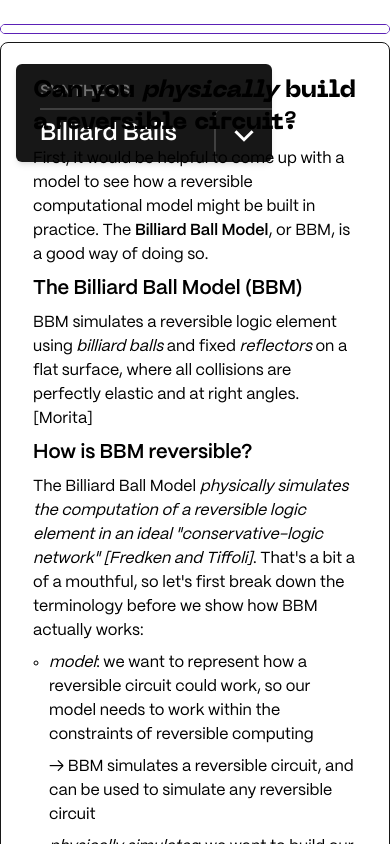
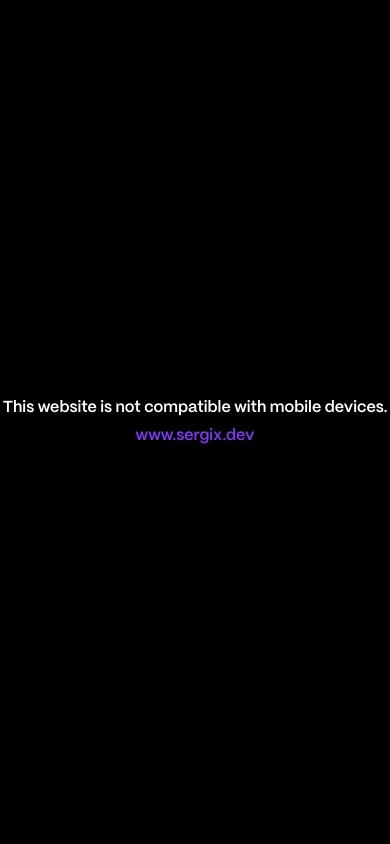
Before and after one commit to Sergix/cps499-reversible-computing, a Nuxt app: page /bbm in a window 390 px wide. Shown: the top 844 px of the page. Built offline with nearby package versions, Linux system fonts and the light colour scheme; a web font is replaced by a local one.

Commit message:
add: hide on mobile

```diff
--- a/components/Lesson.vue
+++ b/components/Lesson.vue
@@ -1,7 +1,7 @@
 <template>
   <div>
-    <main class="relative flex flex-col justify-center align-middle min-h-screen py-4">
-      <progress ref="lessonprogress" class="w-full mt-2 rounded-full" :value="current_section - 1" :max="numSections"> {{ current_section }} / {{ numSections }} </progress>
+    <main class="z-0 relative flex flex-col justify-center align-middle min-h-screen py-4">
+      <progress ref="lessonprogress" class="w-full mt-2 rounded-full -z-10" :value="current_section - 1" :max="numSections"> {{ current_section }} / {{ numSections }} </progress>
       <section v-show="current_section <= numSections" id="lesson-content-section" ref="lessonsection" class="border border-neutral-900 rounded-lg p-8 my-2">
         <slot :name="current_section" :next="next"/>
       </section>
--- a/layouts/default.vue
+++ b/layouts/default.vue
@@ -1,3 +1,31 @@
 <template>
-    <Nuxt />
+    <div>
+        <div v-if="mobile" class="absolute top-0 left-0 bg-black w-screen h-screen z-50 text-white text-center flex flex-col">
+            <div class="my-auto">
+                <h4 class="font-sans font-semibold mb-1">This website is not compatible with mobile devices.</h4>
+                <a href="https://sergix.dev" class=" text-violet-600 font-semibold">www.sergix.dev</a>
+            </div>
+        </div>
+        <Nuxt v-else />
+    </div>
 </template>
+
+<script>
+export default {
+    data() {
+        return {
+            mobile: false
+        }
+    },
+    mounted() {
+        window.onload = window.onresize = (e) => {
+            console.log(window.innerHeight, window.innerWidth)
+            if (window.innerHeight < 640 || window.innerWidth < 1200 ) {
+                this.mobile = true
+            } else {
+                this.mobile = false
+            }
+        }
+    }
+}
+</script>
--- a/layouts/tutorial.vue
+++ b/layouts/tutorial.vue
@@ -1,7 +1,14 @@
 <template>
     <div>
+        <div v-if="mobile" class="absolute top-0 left-0 bg-black w-screen h-screen z-50 text-white text-center flex flex-col">
+            <div class="my-auto">
+                <h4 class="font-sans font-semibold mb-1">This website is not compatible with mobile devices.</h4>
+                <a href="https://sergix.dev" class=" text-violet-600 font-semibold">www.sergix.dev</a>
+            </div>
+        </div>
+        <div v-else>
             <!-- toolbar -->
-        <aside id="toolbar" class="bg-neutral-900 pl-6 pt-4 mt-16 shadow-md rounded-md ml-4 fixed">
+            <aside id="toolbar" class="bg-neutral-900 pl-6 pt-4 mt-16 shadow-md rounded-md ml-4 fixed z-10">
                 <h1 class="uppercase text-neutral-500 font-semibold cursor-pointer" @click="select_section_toggle">{{ sectionTitle }}</h1>
                 <div class="flex flex-row border-t-2 border-neutral-700 mt-1">
                     <h2 class="text-white text-2xl font-semibold flex-grow pt-2 pb-3">{{ lessonTitle }}</h2>
@@ -25,7 +32,7 @@
             </aside>
             <!-- section select -->
             <transition name="fade">
-            <ul v-if="select_section_toggled" class="list-none text-white z-20 absolute mt-16 pt-4 pl-10" @click="select_section_toggled = false">
+                <ul v-if="select_section_toggled" class="list-none text-white z-30 absolute mt-16 pt-4 pl-10" @click="select_section_toggled = false">
                     <nuxt-link :to="`/${$store.state.sections[sectionTitle].lessons[0].page}`" class="text-neutral-500 uppercase font-semibold">{{ sectionTitle }}</nuxt-link>
                     <li v-for="section in sections" v-show="section !== sectionTitle" :key="section">
                         <nuxt-link :to="`/${$store.state.sections[section].lessons[0].page}`" :class="section === sectionTitle ? 'text-neutral-500 uppercase font-semibold' : 'uppercase font-semibold'">{{ section }}</nuxt-link>
@@ -33,9 +40,10 @@
                 </ul>
             </transition>
             <transition name="fade">
-            <div v-show="select_section_toggled" ref="selectsectionshadow" class="absolute top-0 left-0 w-screen h-screen bg-black opacity-75 z-10"></div>
+                <div v-show="select_section_toggled" ref="selectsectionshadow" class="absolute top-0 left-0 w-screen h-screen bg-black opacity-75 z-20"></div>
             </transition>
-        <Nuxt class="tutorial z-0"/>
+            <Nuxt v-if="!mobile" class="tutorial z-0"/>
+        </div>
     </div>
 </template>
 
@@ -48,6 +56,7 @@
         return {
             toggled: false,
             select_section_toggled: false,
+            mobile: false,
         }
     },
     computed: {
@@ -68,6 +77,15 @@
         }
     },
     mounted() {
+        window.onload = window.onresize = (e) => {
+            console.log(window.innerHeight, window.innerWidth)
+            if (window.innerHeight < 640 || window.innerWidth < 1200 ) {
+                this.mobile = true
+            } else {
+                this.mobile = false
+            }
+        }
+
         document.addEventListener('click', (e) => {
             // close the sidebar if mouse is clicked away
             if (e.target !== this.$refs.sidebartoggle)
```
Lines whose indentation alone changed are shown as unchanged.
